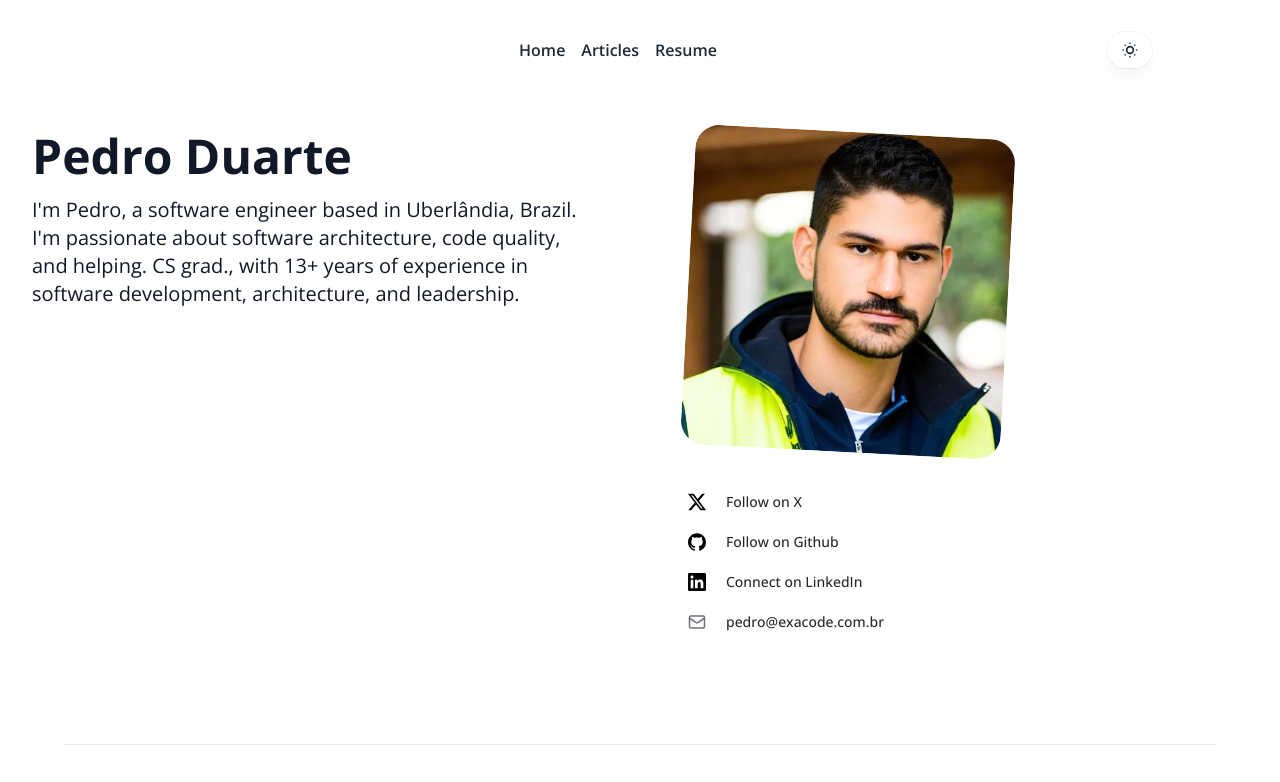
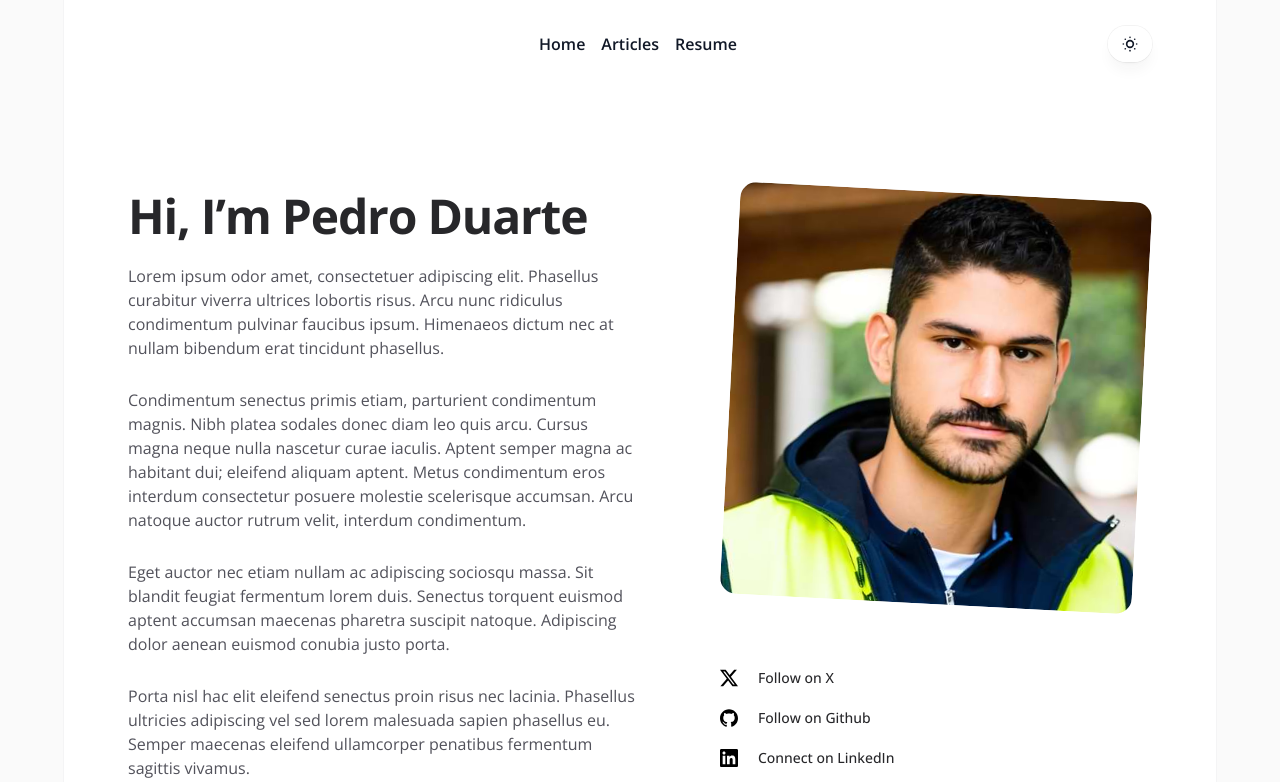
Before and after one commit to pedrohsduarte/personal-website-monorepo, a Next.js app in the folder apps/site/: page / in a window 1280 px wide. Shown: the top 782 px of the page. Built offline with nearby package versions, Linux system fonts and the light colour scheme.

Commit message:
fix(site): adapt layout to md and sm

```diff
--- a/apps/site/src/app/globals.css
+++ b/apps/site/src/app/globals.css
@@ -1,6 +1,15 @@
 @tailwind base;
 @tailwind components;
 @tailwind utilities;
+
+:root {
+  --header-position: sticky;
+  --content-offset: 0px;
+  --header-height: 64px;
+  --header-mb: 0px;
+  --header-top: 0px;
+  --avatar-top: 0px;
+}
 
 @keyframes expand {
   to {
--- a/apps/site/src/app/layout.tsx
+++ b/apps/site/src/app/layout.tsx
@@ -7,6 +7,7 @@ import Footer from '@/components/Footer';
 import WithNavBar from '@/components/withNavBar';
 import { ContentProvider } from '@/contexts/ContentContext';
 import { ThemeProvider } from '@/contexts/ThemeContext';
+import { applyCustomStyle } from '@/utils/styles';
 
 const inter = Open_Sans({ subsets: ['latin'] });
 
@@ -33,10 +34,38 @@ export default function RootLayout({ children }: { children: React.ReactNode })
       </head>
       <ThemeProvider>
         <ContentProvider>
-          <body className={`${inter.className} flex min-h-full flex-col`}>
-            <div className='flex min-h-screen flex-col'>
-              <WithNavBar />
-              <main className='flex-grow'>
+          <body className={`${inter.className} flex min-h-full flex-col bg-zinc-50 dark:bg-black`}>
+            <div className='fixed inset-0 flex justify-center sm:px-8'>
+              <div className='flex w-full max-w-7xl lg:px-8'>
+                <div className='w-full bg-white ring-1 ring-zinc-100 dark:bg-zinc-900 dark:ring-zinc-300/20'></div>
+              </div>
+            </div>
+            <div className='z-50 flex min-h-screen flex-col'>
+              <header
+                className='relative z-50 flex flex-none flex-col'
+                style={{ height: 'var(--header-height)', marginBottom: 'var(--header-mb)' }}
+              >
+                <div
+                  className='top-0 z-10 h-16 pt-6'
+                  style={applyCustomStyle({
+                    position: 'var(--header-position)',
+                  })}
+                >
+                  <div
+                    className='top-[var(--header-top,theme(spacing.6))] w-full sm:px-8'
+                    style={applyCustomStyle({
+                      position: 'var(--header-inner-position)',
+                    })}
+                  >
+                    <div className='mx-auto w-full max-w-7xl lg:px-8'>
+                      <div className='relative px-4 sm:px-8 lg:px-12'>
+                        <WithNavBar />
+                      </div>
+                    </div>
+                  </div>
+                </div>
+              </header>
+              <main className='flex-auto'>
                 <Container>{children}</Container>
               </main>
               <Footer />
--- a/apps/site/src/components/AboutMe.tsx
+++ b/apps/site/src/components/AboutMe.tsx
@@ -14,29 +14,56 @@ type SocialLinks = {
 
 type AboutMeProps = {
   personName: string;
-  description: string;
+  title: string;
   socialLinks: SocialLinks[];
 };
 
-const AboutMe: FC<AboutMeProps> = ({ personName, description, socialLinks }) => {
+const AboutMe: FC<AboutMeProps> = ({ personName, title, socialLinks }) => {
   return (
-    <div className='container mx-auto py-8'>
-      <div className='grid grid-cols-1 md:grid-cols-2 md:gap-x-16 lg:gap-x-24'>
-        <div className='order-2 md:order-1'>
-          <h1 className='mb-4 text-4xl font-bold md:text-5xl'>{personName}</h1>
-          <p className='mb-6 text-xl'>{description}</p>
-        </div>
-        <div className='order-1 flex flex-col items-start md:order-2'>
-          <div className='relative mb-6 aspect-square w-full max-w-[320px]'>
+    <div className='mx-auto max-w-2xl lg:max-w-5xl'>
+      <div className='grid grid-cols-1 gap-y-16 lg:grid-cols-2 lg:grid-rows-[auto_1fr] lg:gap-y-12'>
+        <div className='lg:pl-20'>
+          <div className='max-w-xs px-2.5 lg:max-w-none'>
             <Image
+              alt={personName}
               src='/images/profile.jpg'
-              alt={personName}
-              layout='fill'
-              objectFit='cover'
-              className='rotate-3 rounded-3xl'
+              width={800}
+              height={800}
+              className='aspect-square rotate-3 rounded-2xl bg-zinc-100 object-cover dark:bg-zinc-800'
+              sizes='(min-width: 1024px) 32rem, 20rem'
             />
           </div>
-          <div className='mt-4 hidden gap-3 md:flex md:flex-col md:items-start'>
+        </div>
+        <div className='lg:order-first lg:row-span-2'>
+          <h1 className='text-4xl font-bold tracking-tight text-zinc-800 dark:text-zinc-100 sm:text-5xl'>
+            {title}
+          </h1>
+          <div className='mt-6 space-y-7 text-base text-zinc-600 dark:text-zinc-400'>
+            <p>
+              Lorem ipsum odor amet, consectetuer adipiscing elit. Phasellus curabitur viverra
+              ultrices lobortis risus. Arcu nunc ridiculus condimentum pulvinar faucibus ipsum.
+              Himenaeos dictum nec at nullam bibendum erat tincidunt phasellus.
+            </p>
+            <p>
+              Condimentum senectus primis etiam, parturient condimentum magnis. Nibh platea sodales
+              donec diam leo quis arcu. Cursus magna neque nulla nascetur curae iaculis. Aptent
+              semper magna ac habitant dui; eleifend aliquam aptent. Metus condimentum eros interdum
+              consectetur posuere molestie scelerisque accumsan. Arcu natoque auctor rutrum velit,
+              interdum condimentum.
+            </p>
+            <p>
+              Eget auctor nec etiam nullam ac adipiscing sociosqu massa. Sit blandit feugiat
+              fermentum lorem duis. Senectus torquent euismod aptent accumsan maecenas pharetra
+              suscipit natoque. Adipiscing dolor aenean euismod conubia justo porta.
+            </p>
+            <p>
+              Porta nisl hac elit eleifend senectus proin risus nec lacinia. Phasellus ultricies
+              adipiscing vel sed lorem malesuada sapien phasellus eu. Semper maecenas eleifend
+              ullamcorper penatibus fermentum sagittis vivamus.
+            </p>
+          </div>
+        </div>
+        <div className='mt-4 hidden gap-3 md:flex md:flex-col md:items-start lg:pl-20'>
           {socialLinks?.map(({ text, href, icon }) => (
             <Link
               key={text}
@@ -49,8 +76,7 @@ const AboutMe: FC<AboutMeProps> = ({ personName, description, socialLinks }) =>
           ))}
         </div>
       </div>
-      </div>
-      <div className='mt-8 flex flex-col items-start md:hidden'>
+      <div className='mt-8 flex flex-col items-start gap-3 md:hidden'>
         {socialLinks?.map(({ text, href, icon }) => (
           <Link
             key={text}
--- a/apps/site/src/components/Container/index.tsx
+++ b/apps/site/src/components/Container/index.tsx
@@ -6,7 +6,15 @@ interface ContainerProps {
 }
 
 const Container: React.FC<ContainerProps> = ({ children, className = '' }) => {
-  return <div className={`mx-auto max-w-7xl px-4 sm:px-6 lg:px-8 ${className}`}>{children}</div>;
+  return (
+    <div className={`mt-16 sm:mt-32 sm:px-8 ${className}`}>
+      <div className='mx-auto w-full max-w-7xl lg:px-8'>
+        <div className='relative px-4 sm:px-8 lg:px-12'>
+          <div className='mx-auto max-w-2xl lg:max-w-5xl'>{children}</div>
+        </div>
+      </div>
+    </div>
+  );
 };
 
 export default Container;
--- a/apps/site/src/components/Footer/index.tsx
+++ b/apps/site/src/components/Footer/index.tsx
@@ -3,10 +3,11 @@ import Container from '@/components/Container';
 
 function Footer() {
   return (
-    <footer className=' bg-white p-4 text-gray-800 dark:bg-black dark:text-white lg:px-8'>
+    <footer className=' p-4 text-gray-800 dark:text-white lg:px-8'>
       <Container className='py-6'>
         <Divider />
-        <div className='container mx-auto flex flex-col items-center justify-between px-4 md:flex-row'>
+        <div className='mx-auto max-w-5xl'>
+          <div className='container mx-auto flex flex-col items-center justify-between md:flex-row'>
             <div className='mb-4 md:mb-0'>
               <p>&copy; {new Date().getFullYear()} Your Name. All rights reserved.</p>
             </div>
@@ -43,6 +44,7 @@ function Footer() {
               </a>
             </div>
           </div>
+        </div>
       </Container>
     </footer>
   );
--- a/apps/site/src/components/NavBar/index.tsx
+++ b/apps/site/src/components/NavBar/index.tsx
@@ -7,7 +7,6 @@ import React, { FC, useEffect, useRef, useState } from 'react';
 import { ChevronDown, X } from 'lucide-react';
 
 import ThemeToggle from '@/components/Common/ThemeToggle';
-import Container from '@/components/Container';
 
 type NavItem = {
   label: string;
@@ -48,23 +47,18 @@ const NavBar: FC<NavbarProps> = ({ navItems, onThemeTogglerClick }) => {
 
   return (
     <>
-      <nav className='bg-white py-8 text-gray-800 dark:bg-black dark:text-white'>
-        <Container>
-          <div className='mx-auto max-w-5xl'>
+      <nav className='mx-auto max-w-5xl'>
         <div className='flex items-center justify-between gap-4'>
           <div className='flex items-center'>
-                {pathname !== '/' && (
+            <div className='relative h-10 w-10 overflow-hidden rounded-full'>
+              {pathname !== '/' ? (
                 <Link href='/' className='flex items-center'>
-                    <div className='relative h-10 w-10 overflow-hidden rounded-full'>
-                      <Image
-                        src='/images/profile-sm.jpg'
-                        alt='Home'
-                        layout='fill'
-                        objectFit='cover'
-                      />
+                  <Image src='/images/profile-sm.jpg' alt='Home' layout='fill' objectFit='cover' />
+                </Link>
+              ) : (
+                <div className='h-full w-full' />
+              )}
             </div>
-                  </Link>
-                )}
           </div>
           <div className='hidden items-center space-x-4 md:flex'>
             {navItems.map(item => (
@@ -87,8 +81,6 @@ const NavBar: FC<NavbarProps> = ({ navItems, onThemeTogglerClick }) => {
           </div>
           <ThemeToggle onClick={onThemeTogglerClick} />
         </div>
-          </div>
-        </Container>
       </nav>
 
       {/* Modal */}
--- a/apps/site/src/components/withAboutMe.tsx
+++ b/apps/site/src/components/withAboutMe.tsx
@@ -12,7 +12,7 @@ import LinkedinIcon from '@/assets/icons/linkedin.svg';
 import XIcon from '@/assets/icons/x.svg';
 
 const WithAboutMe: FC = () => {
-  const { name, description, githubUrl, linkedinUrl, xUrl, email } = useContent();
+  const { name, aboutMeTitle, githubUrl, linkedinUrl, xUrl, email } = useContent();
 
   // create github, linkedin, x, and email icons for AboutMe
   const socialLinks = [
@@ -22,7 +22,7 @@ const WithAboutMe: FC = () => {
     { text: email, href: `mailto:${email}`, icon: Mail },
   ];
 
-  return <AboutMe personName={name} description={description} socialLinks={socialLinks} />;
+  return <AboutMe personName={name} title={aboutMeTitle} socialLinks={socialLinks} />;
 };
 
 export default WithAboutMe;
--- a/apps/site/src/contexts/ContentContext.tsx
+++ b/apps/site/src/contexts/ContentContext.tsx
@@ -13,8 +13,8 @@ export type Experience = {
 
 export type ContentContextType = {
   name: string;
-  title: string;
-  description: string;
+  jobTitle: string;
+  aboutMeTitle: string;
   githubUrl: string;
   linkedinUrl: string;
   xUrl: string;
@@ -24,9 +24,8 @@ export type ContentContextType = {
 
 const contentData: ContentContextType = {
   name: 'Pedro Duarte',
-  title: 'Software Architect',
-  description:
-    "I'm Pedro, a software engineer based in Uberlândia, Brazil. I'm passionate about software architecture, code quality, and helping. CS grad., with 13+ years of experience in software development, architecture, and leadership.",
+  jobTitle: 'Software Architect',
+  aboutMeTitle: 'Hi, I’m Pedro Duarte',
   githubUrl: 'https://github.com/pedrohsduarte',
   linkedinUrl: 'https://www.linkedin.com/in/pedrohsduarte/',
   xUrl: 'https://x.com/femto51',
--- /dev/null
+++ b/apps/site/src/types/style.ts
@@ -0,0 +1,10 @@
+import React from 'react';
+
+export type CustomPosition =
+  | React.CSSProperties['position']
+  | 'var(--header-position)'
+  | 'var(--header-inner-position)';
+
+export interface CustomCSSProperties extends Omit<React.CSSProperties, 'position'> {
+  position?: CustomPosition;
+}
--- /dev/null
+++ b/apps/site/src/utils/styles.ts
@@ -0,0 +1,5 @@
+import { CustomCSSProperties } from '@/types/style';
+
+export const applyCustomStyle = (style: CustomCSSProperties): React.CSSProperties => {
+  return style as React.CSSProperties;
+};
```
Lines whose indentation alone changed are shown as unchanged.
